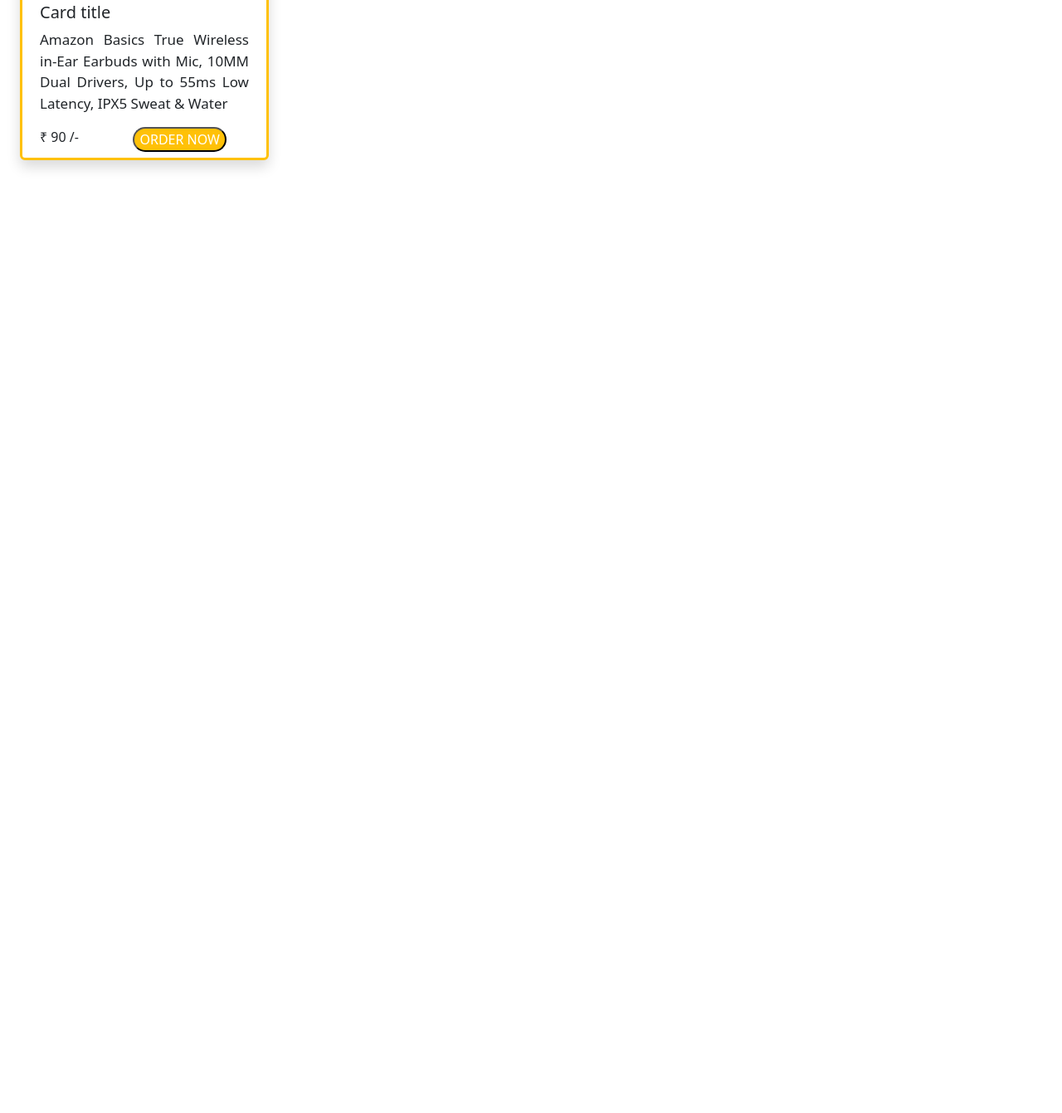
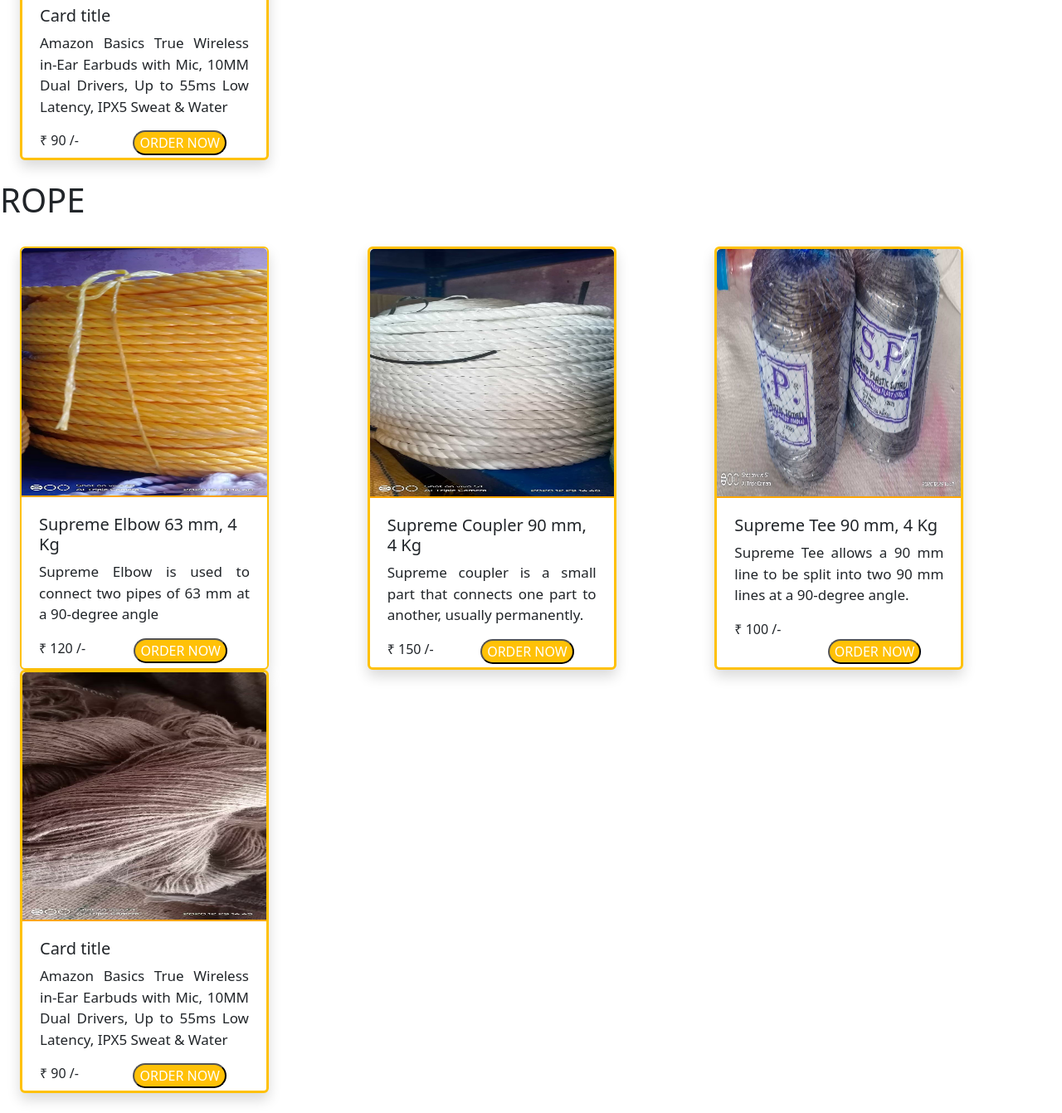
Before and after one commit to bhaktishinde2388/kisan-traders, a plain HTML site: page pages/product.html in a window 1280 px wide. Shown: the part 2101-3442 px from the top of the page at 83% size. Before the commit the page ends 2318 px from the top, so only its background shows below. Drawn offline with nearby package versions, Linux system fonts and the light colour scheme; files that its build step writes are made by us from their sources.

Commit message:
cards added in product.html

```diff
--- a/pages/product.html
+++ b/pages/product.html
@@ -149,7 +149,7 @@
     </div>
     <div class="col">
       <div class="card shadow border border-3 border-warning" style="width:300px;height: 510px;">
-        <img src="./../img/product/pipe-4.jpg" class="card-img-top  product-img"   alt="...">
+        <img src="./../img/product/store-img8.avif" class="card-img-top  product-img"   alt="...">
         <div class="card-body ">
           <h5 class="card-title">Card title</h5>
             <p class="product-info">Amazon Basics True Wireless in-Ear Earbuds with Mic, 10MM Dual Drivers, Up to 55ms Low Latency, IPX5 Sweat & Water</p>
@@ -160,6 +160,56 @@
     </div>
   </div>
 
+<!-- ROPE CARDS -->
+  <h1>ROPE</h1>
+<div class="row p-4 ">
+  <div class=" col">
+    <div class="card shadow   border border-2 border-warning product-card-size" >
+      <img src="./../img/product/rope-img1.avif" class="card-img-top  product-img"  alt="...">
+
+      <div class="card-body">
+        <h5 class="card-title">Supreme Elbow 63 mm, 4 Kg</h5>
+        <p class="product-info">Supreme Elbow is used to connect two pipes of 63 mm at a 90-degree angle</p>
+        ₹ 120 /-
+        <button type="button" class="product-btn btn-danger bg-warning text-white mx-5 position-absolute bottom-3 end-0 rounded-pill">ORDER NOW</button>
+      </div>
+    </div>
+  </div>
+  <div class="col">
+    <div class="card shadow border border-3 border-warning" style="width:300px;height: 510px;">
+      <img src="./../img/product/rope-img2.avif" class="card-img-top  product-img"   alt="...">
+      <div class="card-body ">
+        <h5 class="card-title">Supreme Coupler 90 mm, 4 Kg</h5>
+          <p class="product-info">Supreme coupler is a small part that connects one part to another, usually permanently.</p>
+        ₹ 150 /-
+        <button type="button" class="product-btn btn-danger bg-warning text-white mx-5 position-absolute bottom-3 end-0 rounded-pill">ORDER NOW</button>
+      </div>
+    </div>
+  </div>
+  <div class="col">
+    <div class="card shadow border border-3 border-warning" style="width:300px;height: 510px;">
+      <img src="./../img/product/rope-img3.jpg" class="card-img-top  product-img"  alt="...">
+      <div class="card-body ">
+        <h5 class="card-title">Supreme Tee 90 mm, 4 Kg</h5>
+          <p class="product-info">Supreme Tee allows a 90 mm line to be split into two 90 mm lines at a 90-degree angle.</p>
+        ₹ 100 /-<br>
+        <button type="button" class="product-btn btn-danger bg-warning text-white mx-5 position-absolute bottom-3 end-0 rounded-pill">ORDER NOW</button>
+      </div>
+    </div>
+  </div>
+  <div class="col">
+    <div class="card shadow border border-3 border-warning" style="width:300px;height: 510px;">
+      <img src="./../img/product/rope-img4.avif" class="card-img-top  product-img"   alt="...">
+      <div class="card-body ">
+        <h5 class="card-title">Card title</h5>
+          <p class="product-info">Amazon Basics True Wireless in-Ear Earbuds with Mic, 10MM Dual Drivers, Up to 55ms Low Latency, IPX5 Sweat & Water</p>
+        ₹ 90 /-
+        <button type="button" class="product-btn btn-danger bg-warning text-white mx-5 position-absolute bottom-3 end-0 rounded-pill">ORDER NOW</button>
+      </div>
+    </div>
+  </div>
+</div>
+
       <script src="https://cdn.jsdelivr.net/npm/bootstrap@5.3.3/dist/js/bootstrap.bundle.min.js"
       integrity="sha384-YvpcrYf0tY3lHB60NNkmXc5s9fDVZLESaAA55NDzOxhy9GkcIdslK1eN7N6jIeHz"
        crossorigin="anonymous"></script>
```
Also changed, not shown: img/product/rope-img1.avif (renamed from img/index-images/store-img21.avif), img/product/rope-img2.avif (renamed from img/index-images/store-img22.avif), img/product/rope-img3.jpg (renamed from img/index-images/store-img4.jpg), img/product/rope-img4.avif (renamed from img/index-images/store-img17.avif), img/product/store-img8.avif (renamed from img/index-images/store-img8.avif).
